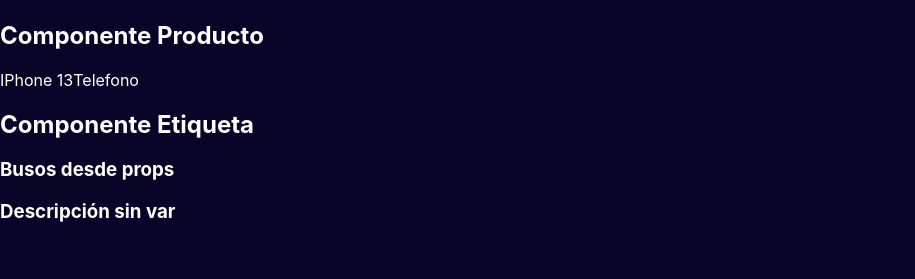
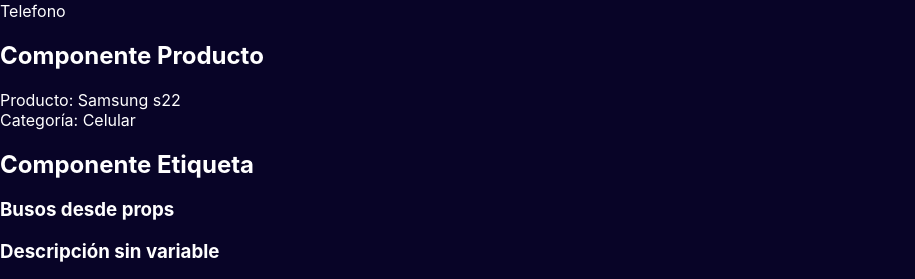
Before and after one commit to GuillermoGodoyPro/firstReactAppPW, a React (Create React App) app: page / in a window 1280 px wide. Shown: the part 2393-2672 px from the top of the page, without its empty margins (0-915 px from the left). Before the commit the page ends 2635 px from the top, so only its background shows below. Built offline with nearby package versions, Linux system fonts and the light colour scheme.

Commit message:
Update Articulos and Producto components with props

```diff
--- a/src/IndexPage.jsx
+++ b/src/IndexPage.jsx
@@ -2,6 +2,7 @@
 import Etiqueta from './Etiqueta'
 import RenderListas from './components/RenderListas'
 import Articulo from './components/Articulo'
+import Producto from './components/Producto'
 
 export const IndexPage = () => {
     let nombre = "Busos desde props"
@@ -60,24 +61,20 @@
                 <div>
                     <h2>Componente Articulo</h2>
                     <Articulo >
-
                     </Articulo>
                 </div>
                 <div>
                     <h2>Componente Producto</h2>
-                    <Articulo >
-
-                    </Articulo>
+                    <Producto Nombre='Samsung s22' Categoria='Celular' >
+                    </Producto>
                 </div>
 
                 <div>
                     <h2>Componente Etiqueta</h2>
                     <Etiqueta Titulo={nombre}>
-
                     </Etiqueta>
 
-                    <Etiqueta Descripcion="Descripción sin var">
-
+                    <Etiqueta Descripcion="Descripción sin variable">
                     </Etiqueta>
                 </div>
             </main>
--- a/src/components/Articulo.jsx
+++ b/src/components/Articulo.jsx
@@ -8,8 +8,8 @@
     render(){
         return(
             <div>
-                <span>IPhone 13</span>
-                <span>Telefono</span>
+                <span>IPhone 13</span> <br />
+                <span>Telefono</span> <br />
             </div>
         )
     }
--- a/src/components/Producto.jsx
+++ b/src/components/Producto.jsx
@@ -3,8 +3,8 @@
 function Producto(props){
     return(
         <div>
-            <span>{props.Nombre}</span><br/>
-            <span>{props.Categoria}</span><br/>
+            <span>Producto: {props.Nombre}</span><br/>
+            <span>Categoría: {props.Categoria}</span><br/>
         </div>
     )
 }
```
